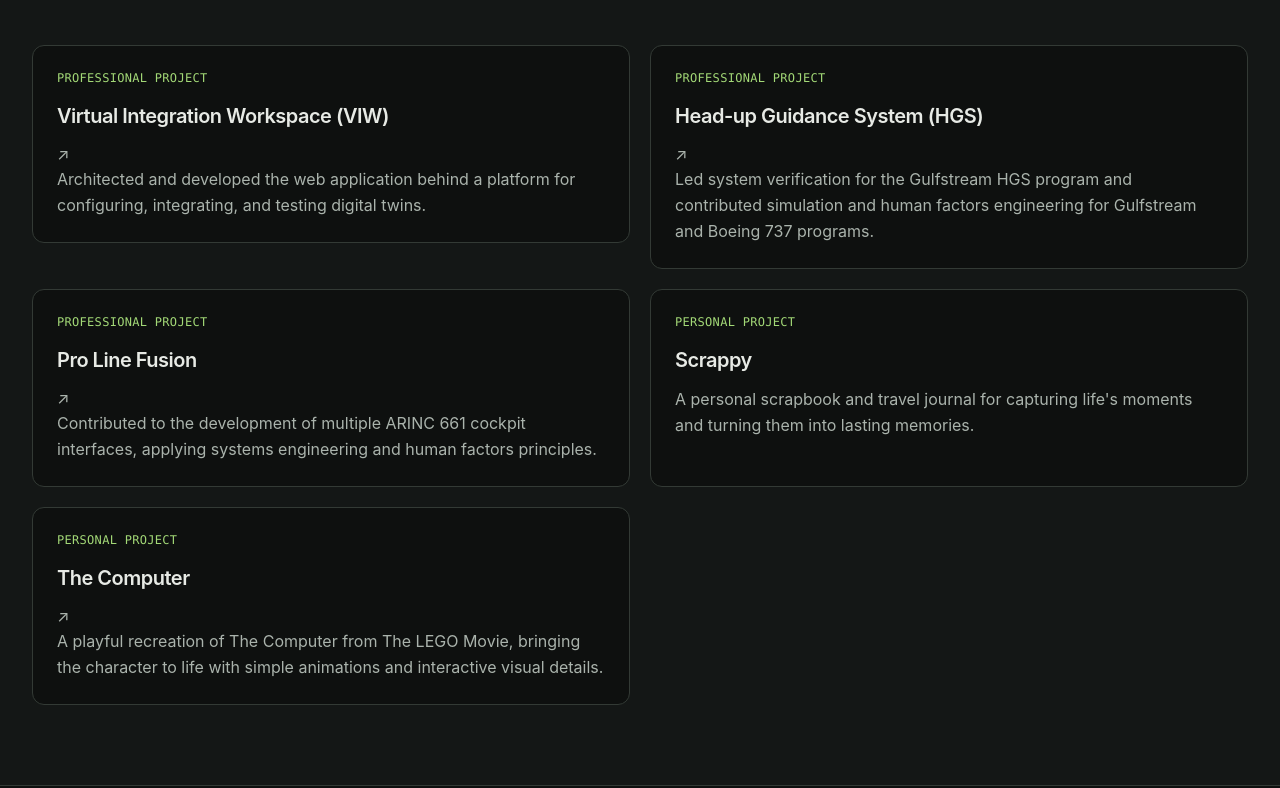
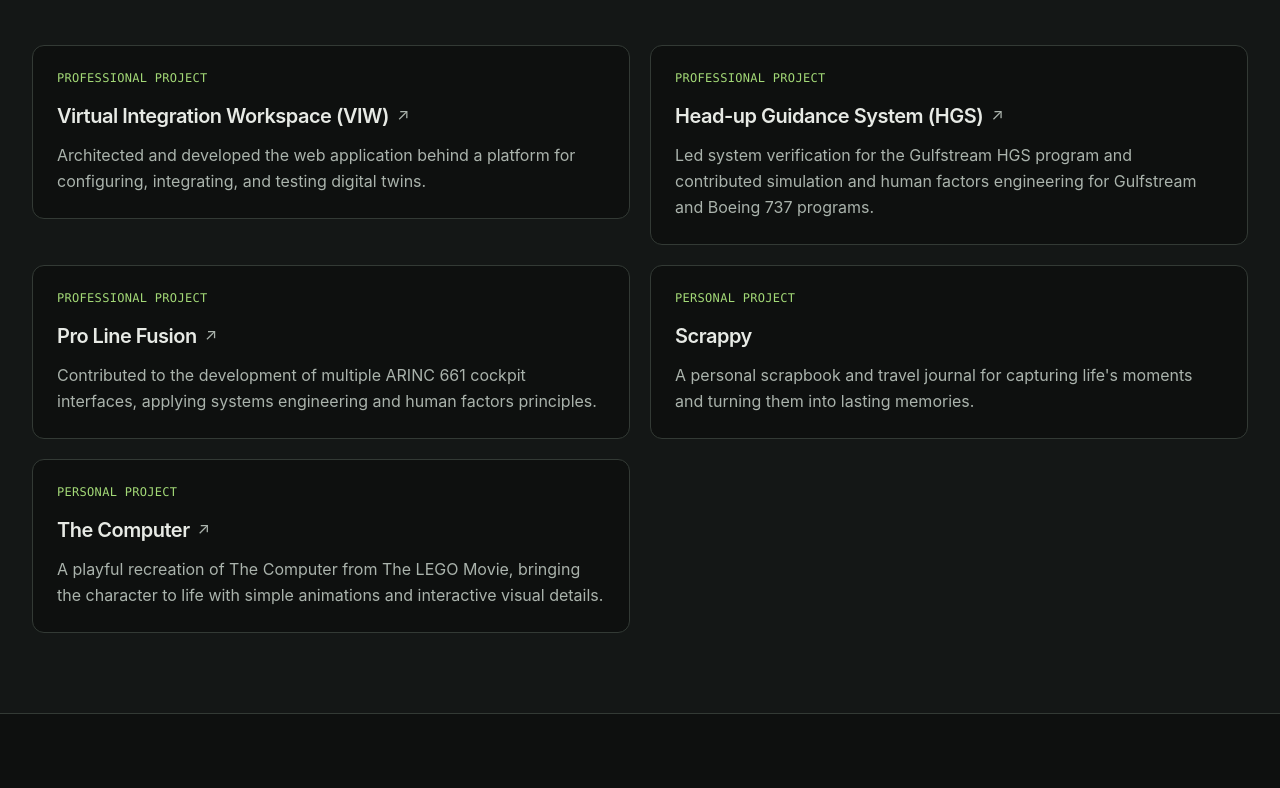
Before and after one commit to NicMortelliti/portfolio, an Astro site: page / in a window 1280 px wide. Shown: the part 1437-2225 px from the top of the page. Built offline with nearby package versions, Linux system fonts and the light colour scheme; Astro itself is replaced by a stand-in of ours.

Commit message:
add flex to span

```diff
--- a/src/components/FeaturedWork.astro
+++ b/src/components/FeaturedWork.astro
@@ -38,7 +38,7 @@ const projects = (await getCollection("work", ({ data }) => data.featured))
                 {project.data.category}
               </p>
 
-              <span class="gap-2">
+              <span class="flex gap-2">
                 <h3 class="mb-3 text-xl font-semibold tracking-tight">
                   {project.data.title}
                 </h3>
```
